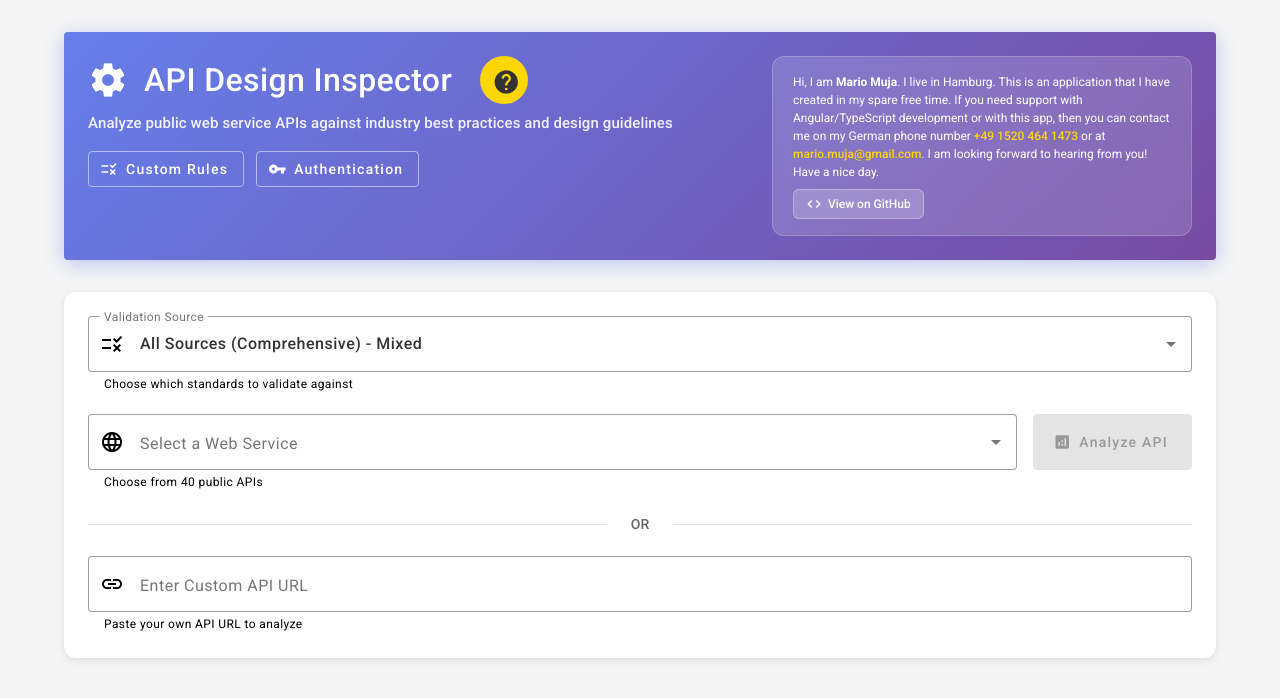
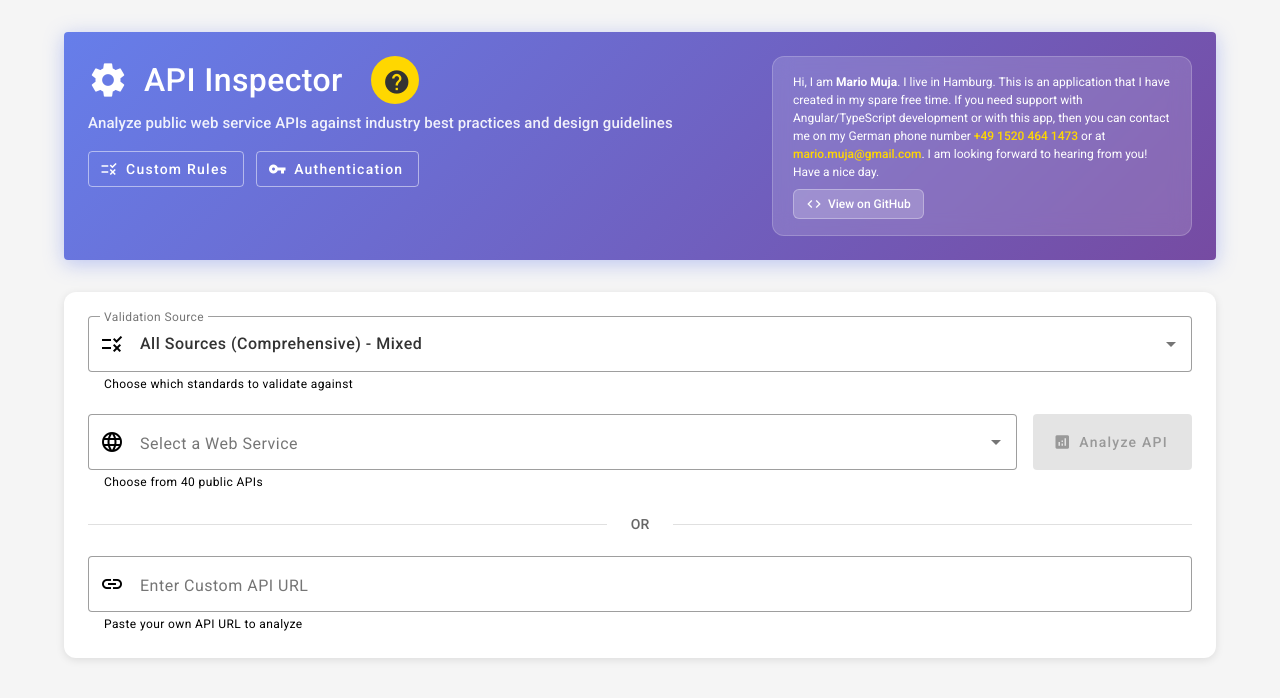
Before and after one commit to mariomuja/api-inspection, an Angular app in the folder frontend/: page / in a window 1280 px wide. Shown: the top 698 px of the page. Built offline with nearby package versions, Linux system fonts and the light colour scheme.

Commit message:
Rename application from 'API Design Inspector' to 'API Inspector' - Updated header title in component HTML - Updated app title in app.ts - Updated About dialog title and content - Updated browser page title in index.html - Shorter, more concise branding

```diff
--- a/frontend/src/app/app.ts
+++ b/frontend/src/app/app.ts
@@ -9,5 +9,5 @@ import { ApiInspectorComponent } from './components/api-inspector.component';
   styleUrl: './app.scss'
 })
 export class App {
-  title = 'API Design Inspector';
+  title = 'API Inspector';
 }
--- a/frontend/src/app/components/about-dialog.component.ts
+++ b/frontend/src/app/components/about-dialog.component.ts
@@ -16,7 +16,7 @@ import { MatIconModule } from '@angular/material/icon';
   template: `
     <h2 mat-dialog-title>
       <mat-icon>help</mat-icon>
-      About API Design Inspector
+      About API Inspector
       <button mat-icon-button mat-dialog-close class="close-button">
         <mat-icon>close</mat-icon>
       </button>
@@ -25,9 +25,9 @@ import { MatIconModule } from '@angular/material/icon';
     <mat-dialog-content>
       <div class="about-content">
         <section class="intro">
-          <h3>🔍 What is API Design Inspector?</h3>
+          <h3>🔍 What is API Inspector?</h3>
           <p>
-            API Design Inspector is a comprehensive tool that analyzes RESTful web service APIs
+            API Inspector is a comprehensive tool that analyzes RESTful web service APIs
             against industry-standard design guidelines and best practices. It helps developers
             and API architects ensure their APIs are well-designed, secure, and follow established
             conventions from leading tech companies and standards organizations.
--- a/frontend/src/app/components/api-inspector.component.html
+++ b/frontend/src/app/components/api-inspector.component.html
@@ -5,7 +5,7 @@
         <mat-card-header>
           <mat-card-title>
             <mat-icon>settings</mat-icon>
-            API Design Inspector
+            API Inspector
             <button mat-icon-button (click)="openAboutDialog()" class="help-icon-btn" matTooltip="What is this app? Learn about features and benefits">
               <mat-icon>help</mat-icon>
             </button>
--- a/frontend/src/index.html
+++ b/frontend/src/index.html
@@ -2,7 +2,7 @@
 <html lang="en">
 <head>
   <meta charset="utf-8">
-  <title>API Design Inspector - Analyze REST APIs</title>
+  <title>API Inspector - Analyze REST APIs</title>
   <base href="/">
   <meta name="viewport" content="width=device-width, initial-scale=1">
   <link rel="icon" type="image/x-icon" href="favicon.ico">
```
